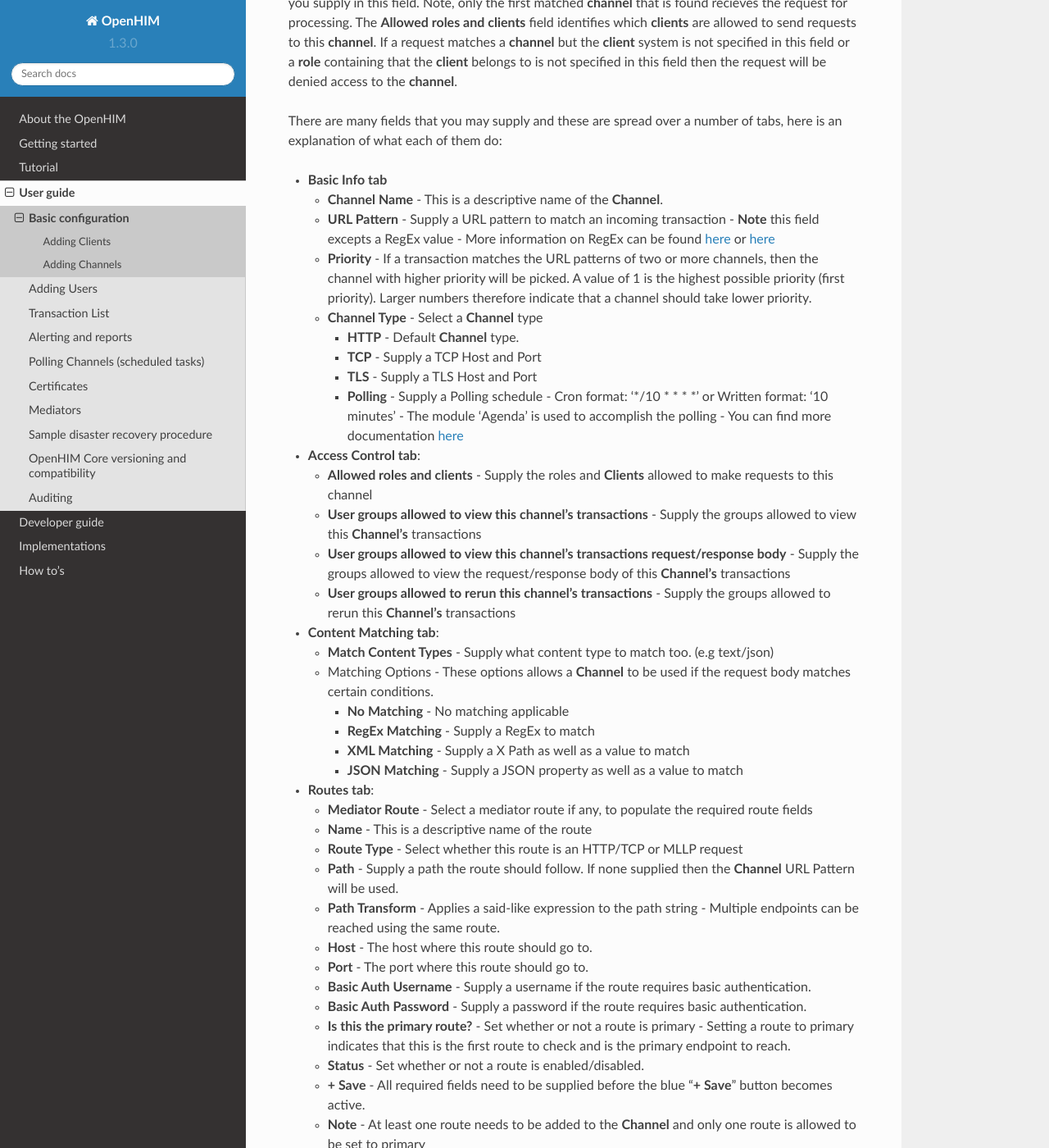
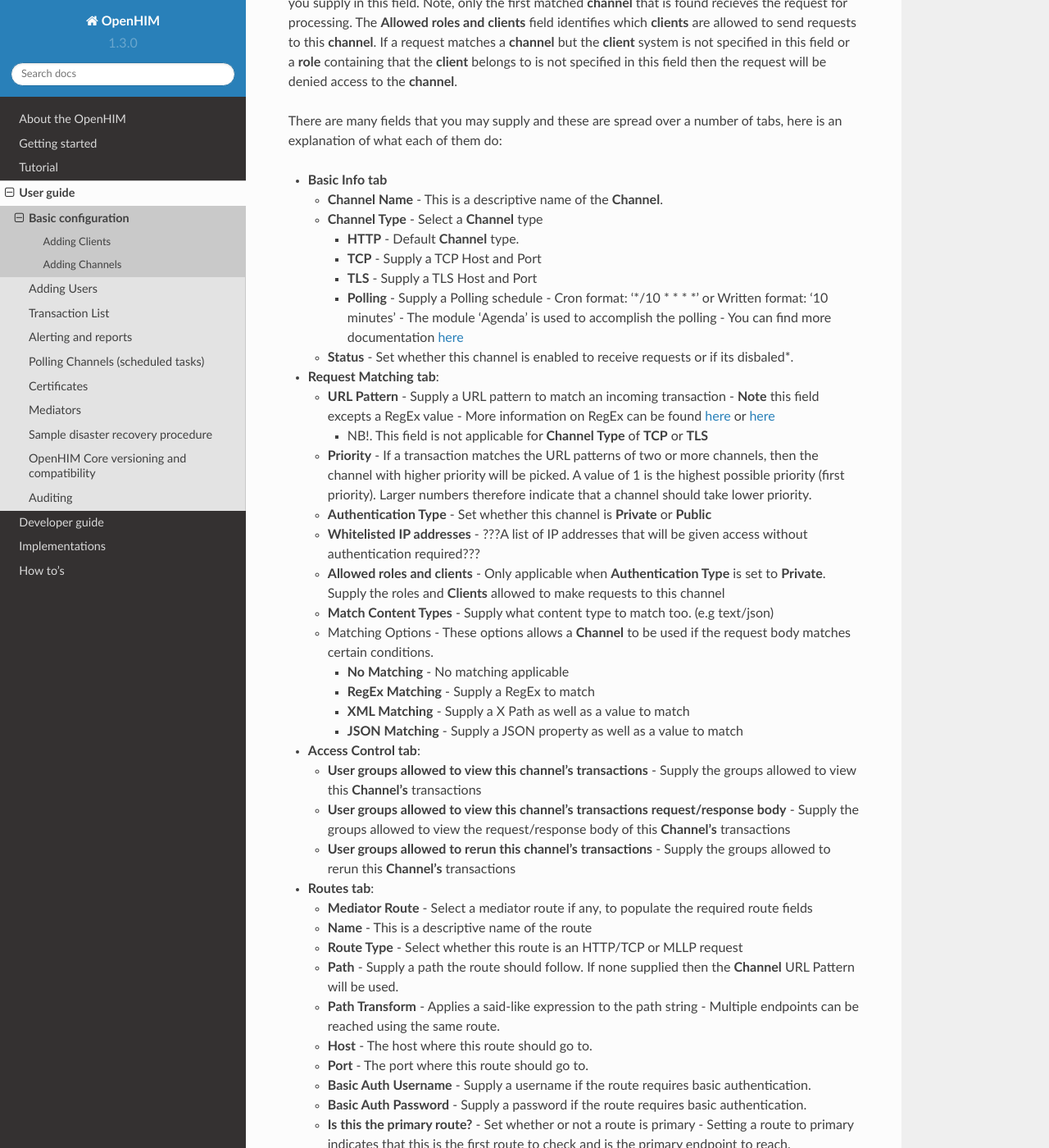
Before and after one commit to jembi/openhim-core-js, a Sphinx documentation site: the page built from docs/user-guide/basic-config.md, in a window 1280 px wide and 1400 px high, scrolled down 1912 px. Shown: the whole window at 82% size. Built offline with Sphinx 7.4.7 and the Read the Docs theme 2.0.0, drawn with Linux system fonts in a browser that asks for light colours.

Commit message:
MHER-27: Added documentation updates

```diff
--- a/docs/user-guide/basic-config.md
+++ b/docs/user-guide/basic-config.md
@@ -52,25 +52,29 @@ There are many fields that you may supply and these are spread over a number of
 
 * **Basic Info tab**
     * **Channel Name** - This is a descriptive name of the **Channel**.
-    * **URL Pattern** - Supply a URL pattern to match an incoming transaction - **Note** this field excepts a RegEx value - More information on RegEx can be found [here](https://developer.mozilla.org/en-US/docs/Web/JavaScript/Guide/Regular_Expressions) or [here](http://www.regular-expressions.info/)
-    * **Priority** - If a transaction matches the URL patterns of two or more channels, then the channel with higher priority will be picked. A value of 1 is the highest possible priority (first priority). Larger numbers therefore indicate that a channel should take lower priority.
     * **Channel Type** - Select a **Channel** type
         * **HTTP** - Default **Channel** type.
         * **TCP** - Supply a TCP Host and Port
         * **TLS** - Supply a TLS Host and Port
         * **Polling** - Supply a Polling schedule - Cron format: '*/10 * * * *' or Written format: '10 minutes' - The module 'Agenda' is used to accomplish the polling - You can find more documentation [here](https://github.com/rschmukler/agenda)
-* **Access Control tab**:
-    * **Allowed roles and clients** - Supply the roles and **Clients** allowed to make requests to this channel
-    * **User groups allowed to view this channel's transactions** - Supply the groups allowed to view this **Channel's** transactions
-    * **User groups allowed to view this channel's transactions request/response body** - Supply the groups allowed to view the request/response body of this **Channel's** transactions
-    * **User groups allowed to rerun this channel's transactions** - Supply the groups allowed to rerun this **Channel's** transactions
-* **Content Matching tab**:
+    * **Status** - Set whether this channel is enabled to receive requests or if its disbaled*.
+* **Request Matching tab**:
+    * **URL Pattern** - Supply a URL pattern to match an incoming transaction - **Note** this field excepts a RegEx value - More information on RegEx can be found [here](https://developer.mozilla.org/en-US/docs/Web/JavaScript/Guide/Regular_Expressions) or [here](http://www.regular-expressions.info/)
+        * NB!. This field is not applicable for **Channel Type** of **TCP** or **TLS**
+    * **Priority** - If a transaction matches the URL patterns of two or more channels, then the channel with higher priority will be picked. A value of 1 is the highest possible priority (first priority). Larger numbers therefore indicate that a channel should take lower priority.
+    * **Authentication Type** - Set whether this channel is **Private** or **Public**
+    * **Whitelisted IP addresses** - ???A list of IP addresses that will be given access without authentication required???
+    * **Allowed roles and clients** - Only applicable when **Authentication Type** is set to **Private**. Supply the roles and **Clients** allowed to make requests to this channel
     * **Match Content Types** - Supply what content type to match too. (e.g text/json)
     * Matching Options - These options allows a **Channel** to be used if the request body matches certain conditions.
         * **No Matching** - No matching applicable
         * **RegEx Matching** - Supply a RegEx to match
         * **XML Matching** - Supply a X Path as well as a value to match
         * **JSON Matching** - Supply a JSON property as well as a value to match
+* **Access Control tab**:
+    * **User groups allowed to view this channel's transactions** - Supply the groups allowed to view this **Channel's** transactions
+    * **User groups allowed to view this channel's transactions request/response body** - Supply the groups allowed to view the request/response body of this **Channel's** transactions
+    * **User groups allowed to rerun this channel's transactions** - Supply the groups allowed to rerun this **Channel's** transactions
 * **Routes tab**:
     * **Mediator Route** - Select a mediator route if any, to populate the required route fields
     * **Name** - This is a descriptive name of the route
```
